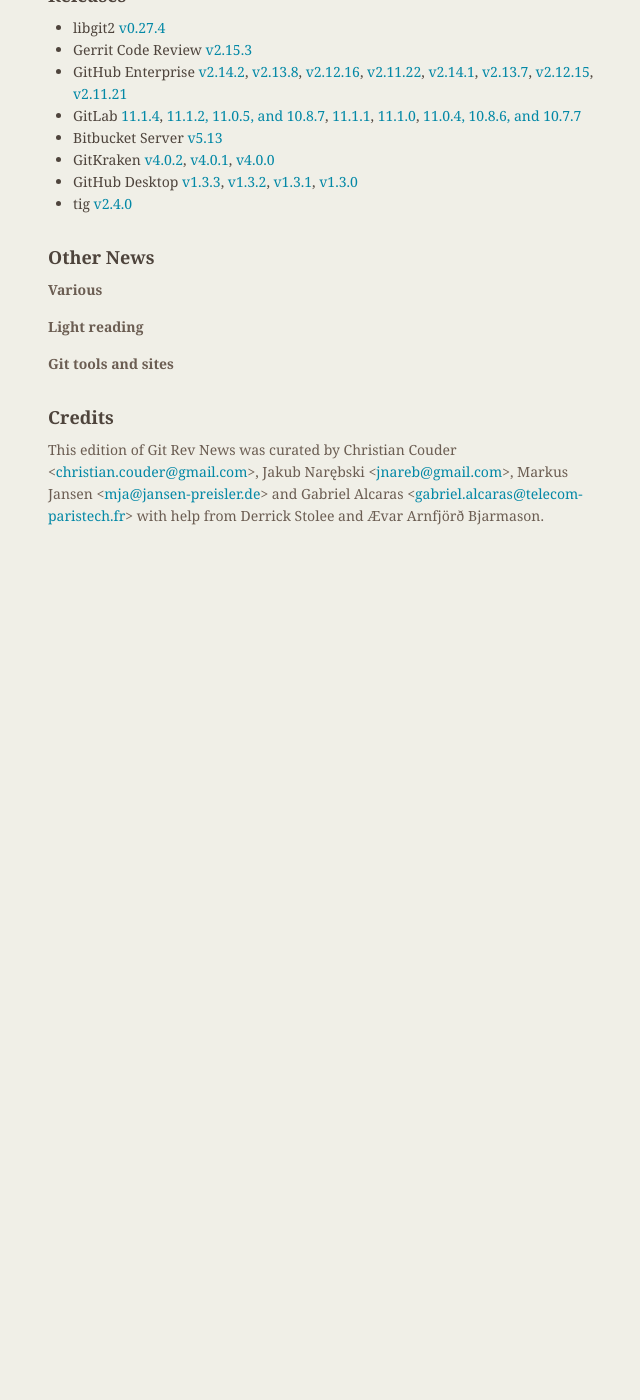
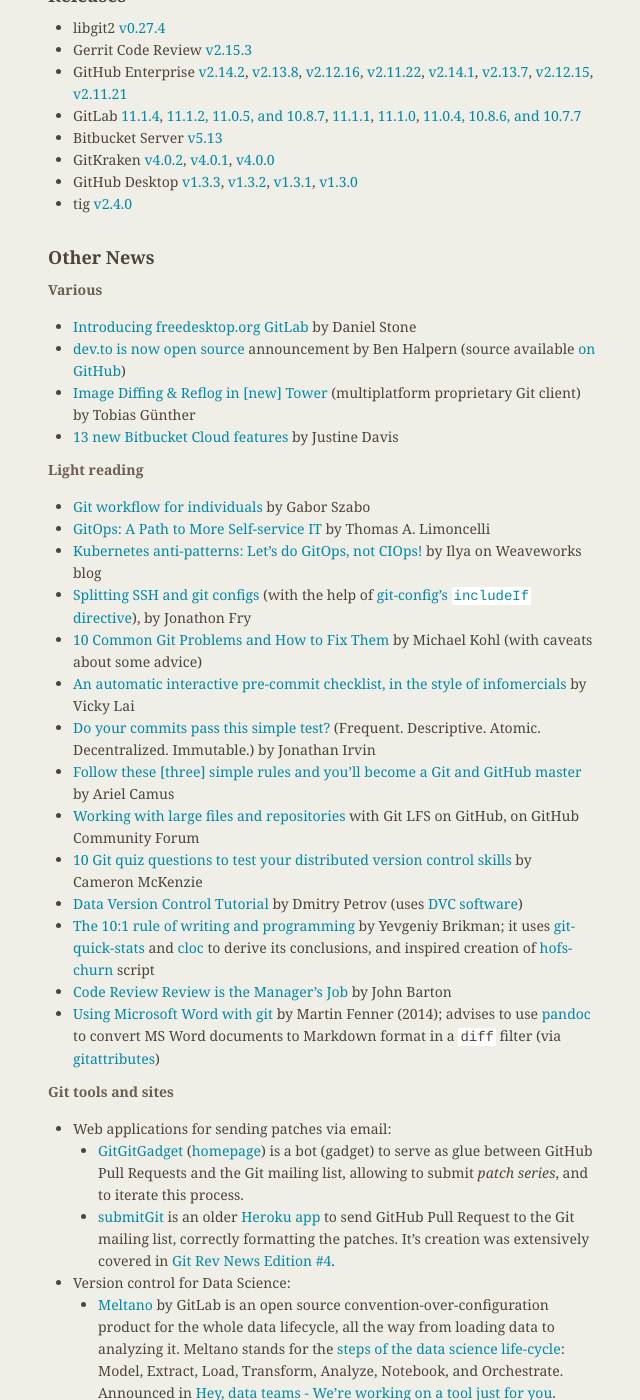
Before and after one commit to git/git.github.io, a Jekyll site: the page built from rev_news/drafts/edition-42.md, in a window 1280 px wide and 1400 px high, scrolled down 3762 px. Shown: the whole window, without its empty margins (486-1126 px from the left). Built offline with Jekyll 4.4.1, drawn with Linux system fonts in a browser that asks for light colours; before the commit the page ends 4304 px from its top, so only the background shows below that; some of the changed text lies outside the part shown.

Commit message:
rn-42: add various links to articles and tools

```diff
--- a/rev_news/drafts/edition-42.md
+++ b/rev_news/drafts/edition-42.md
@@ -243,11 +243,44 @@
 
 __Various__
 
+* [Introducing freedesktop.org GitLab](https://www.fooishbar.org/blog/gitlab-fdo-introduction/) by Daniel Stone
+* [dev.to is now open source](https://dev.to/ben/devto-is-now-open-source-5n1) announcement by Ben Halpern (source available [on GitHub](https://github.com/thepracticaldev/dev.to))
+* [Image Diffing & Reflog in [new] Tower](https://www.git-tower.com/blog/image-diffing-and-reflog) (multiplatform proprietary Git client) by Tobias Günther
+* [13 new Bitbucket Cloud features](https://blog.bitbucket.org/2018/07/19/13-new-bitbucket-cloud-features/) by Justine Davis
+
 
 __Light reading__
 
+* [Git workflow for individuals](https://code-maven.com/git-workflow-for-individuals) by Gabor Szabo
+* [GitOps: A Path to More Self-service IT](https://queue.acm.org/detail.cfm?id=3237207) by Thomas A. Limoncelli
+* [Kubernetes anti-patterns: Let's do GitOps, not CIOps!](https://www.weave.works/blog/kubernetes-anti-patterns-let-s-do-gitops-not-ciops) by Ilya on Weaveworks blog
+* [Splitting SSH and git configs](https://iamjonfry.com/splitting-ssh-and-git-configs/) (with the help of [git-config's `includeIf` directive](https://git-scm.com/docs/git-config#_includes)), by Jonathon Fry
+* [10 Common Git Problems and How to Fix Them](https://dev.to/citizen428/10-common-git-problems-and-how-to-fix-them-234o) by Michael Kohl (with caveats about some advice)
+* [An automatic interactive pre-commit checklist, in the style of infomercials](https://dev.to/vickylai/an-automatic-interactive-pre-commit-checklist-in-the-style-of-infomercials-14i7) by Vicky Lai
+* [Do your commits pass this simple test?](https://dev.to/sublimegeek/do-your-commits-pass-this-simple-test-4ak2) (Frequent. Descriptive. Atomic. Decentralized. Immutable.) by Jonathan Irvin
+* [Follow these [three] simple rules and you’ll become a Git and GitHub master](https://medium.freecodecamp.org/follow-these-simple-rules-and-youll-become-a-git-and-github-master-e1045057468f) by Ariel Camus
+* [Working with large files and repositories](https://github.community/t5/Support-Protips/Working-with-large-files-and-repositories/ba-p/9343) with Git LFS on GitHub, on GitHub Community Forum
+* [10 Git quiz questions to test your distributed version control skills](https://www.theserverside.com/quiz/Prove-your-DVCS-IQ-with-our-Git-quiz-for-beginners) by Cameron McKenzie
+* [Data Version Control Tutorial](https://blog.dataversioncontrol.com/data-version-control-tutorial-9146715eda46) by Dmitry Petrov (uses [DVC software](https://dvc.org))
+* [The 10:1 rule of writing and programming](https://www.ybrikman.com/writing/2018/08/12/the-10-to-1-rule-of-writing-and-programming/) by Yevgeniy Brikman; it uses [git-quick-stats](https://github.com/arzzen/git-quick-stats#usage) and [cloc](https://github.com/AlDanial/cloc) to derive its conclusions, and inspired creation of [hofs-churn](https://github.com/Decagon/hofs-churn) script
+* [Code Review Review is the Manager's Job](https://hecate.co/blog/code-review-review-is-the-managers-job) by John Barton
+* [Using Microsoft Word with git](http://blog.martinfenner.org/2014/08/25/using-microsoft-word-with-git/) by Martin Fenner (2014); advises to use [pandoc](https://pandoc.org/) to convert MS Word documents to Markdown format in a `diff` filter (via [gitattributes](https://git-scm.com/docs/gitattributes#_generating_diff_text))
+
 
 __Git tools and sites__
+
+* Web applications for sending patches via email:
+  * [GitGitGadget](https://github.com/gitgitgadget/gitgitgadget) ([homepage](https://gitgitgadget.github.io/)) is a bot (gadget) to serve as glue between GitHub Pull Requests and the Git mailing list, allowing to submit _patch series_, and to iterate this process.
+  * [submitGit](https://github.com/rtyley/submitgit) is an older [Heroku app](https://submitgit.herokuapp.com/) to send GitHub Pull Request to the Git mailing list, correctly formatting the patches. It's creation was extensively covered in [Git Rev News Edition #4](https://git.github.io/rev_news/2015/06/03/edition-4/).
+* Version control for Data Science:
+  * [Meltano](https://gitlab.com/meltano/meltano) by GitLab is an open source convention-over-configuration product for the whole data lifecycle, all the way from loading data to analyzing it. Meltano stands for the [steps of the data science life-cycle](https://gitlab.com/meltano/meltano/tree/master#data-engineering-lifecycle): Model, Extract, Load, Transform, Analyze, Notebook, and Orchestrate. Announced in [Hey, data teams - We're working on a tool just for you](https://about.gitlab.com/2018/08/01/hey-data-teams-we-are-working-on-a-tool-just-for-you/).
+  * [DVC](https://dvc.org): Open-source Version Control System for Data Science Projects. It is present in Python Package Index.
+* [lazygit](https://github.com/jesseduffield/lazygit) is simple [windowed] terminal UI for git commands, written in Go with the [gocui](https://github.com/jroimartin/gocui) library (compare [tig](https://github.com/jonas/tig), an ncurses-based text-mode interface for Git).
+* [Gitrob: Putting the Open Source in OSINT](https://github.com/michenriksen/gitrob) is a tool to help find potentially sensitive files pushed to public repositories on GitHub
+* [git-quick-stats](https://github.com/arzzen/git-quick-stats) is a simple and efficient way to access various statistics in git repository (with a simple [homepage](https://arzzen.github.io/git-quick-stats/))
+* [hofs-churn](https://github.com/Decagon/hofs-churn) is a small bash script to approximate code churn for a Git repo as described by Brikman's article: "[The 10:1 rule of writing and programming](https://www.ybrikman.com/writing/2018/08/12/the-10-to-1-rule-of-writing-and-programming/)"
+* [Atlas](https://atlas.oreilly.com) by O'Reilly, is a tool/site for publishing books (which can be written in AsciiDoc, with layout and structure defined in HTML and CSS files), based on Git.
+* [Keep a Changelog](https://keepachangelog.com/en/1.0.0/), a site with proposed changelog format and a motto: _"Don’t let your friends dump git logs into changelogs"_.
 
 
 ## Credits
```
